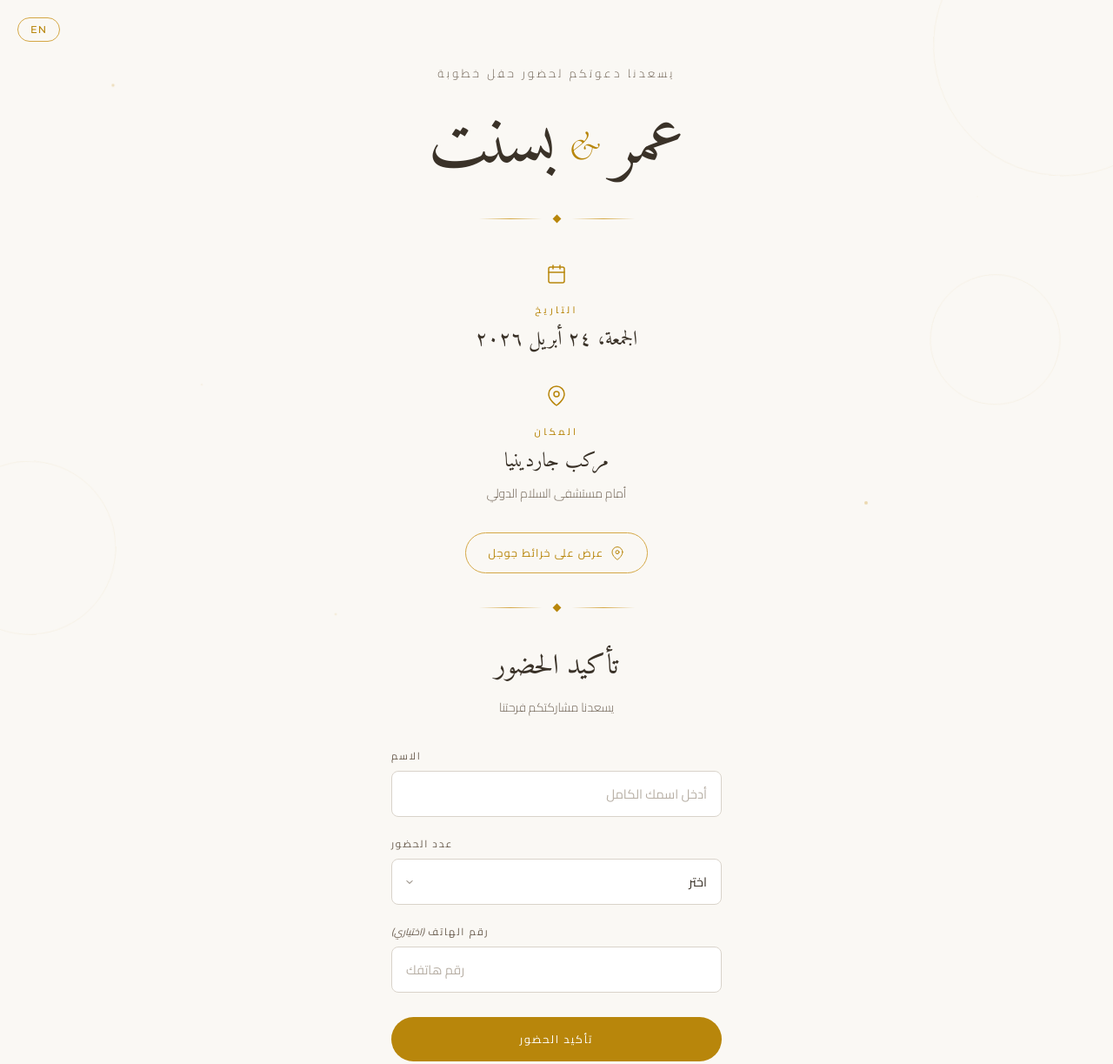
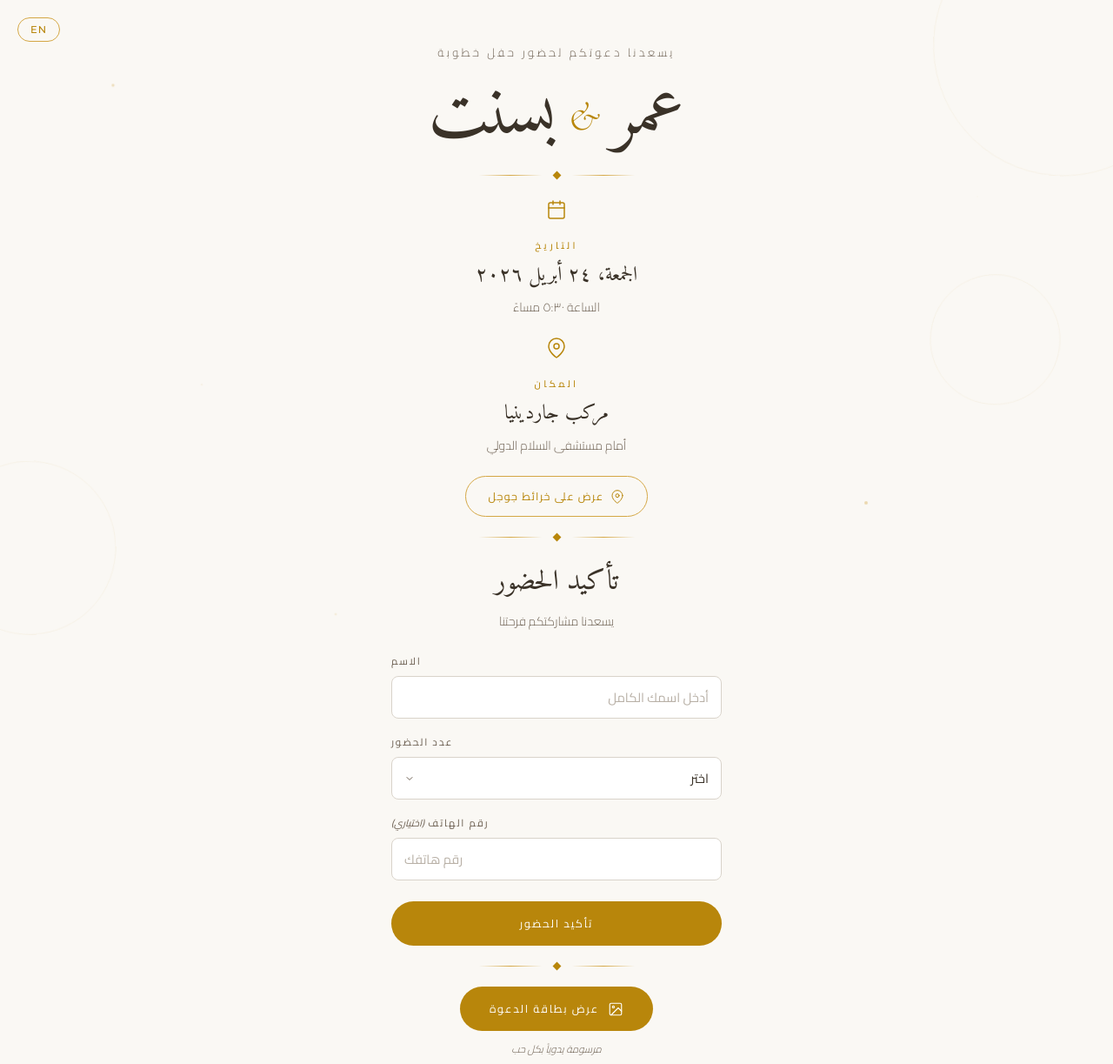
Before and after one commit to OmarAhmed-A/Engagement, a website built with Vite: page index.html in a window 1280 px wide. Shown: the top 1223 px of the page at 87% size. Built offline with nearby package versions, Linux system fonts and the light colour scheme; files whose address does not match are found by name.

```diff
--- a/index.html
+++ b/index.html
@@ -44,6 +44,7 @@
         <svg class="icon" viewBox="0 0 24 24" fill="none" stroke="currentColor" stroke-width="1.5" stroke-linecap="round" stroke-linejoin="round"><rect x="3" y="4" width="18" height="18" rx="2"/><line x1="16" y1="2" x2="16" y2="6"/><line x1="8" y1="2" x2="8" y2="6"/><line x1="3" y1="10" x2="21" y2="10"/></svg>
         <p class="label" data-i18n="dateLabel">التاريخ</p>
         <p class="value" data-i18n="dateValue">الجمعة، ٢٤ أبريل ٢٠٢٦</p>
+        <p class="sub" data-i18n="dateTime">الساعة ٥:٣٠ مساءً</p>
       </div>
 
       <div class="card">
@@ -53,7 +54,7 @@
         <p class="sub" data-i18n="locSub">أمام مستشفى السلام الدولي</p>
       </div>
 
-      <a href="https://www.google.com/maps/search/Gardenia+Boat+Salam+International+Hospital" target="_blank" rel="noopener" class="btn-outline fade-up d4">
+      <a href="https://maps.app.goo.gl/PSGtNuqLQCbVDHnX8" target="_blank" rel="noopener" class="btn-outline fade-up d4">
         <svg width="16" height="16" viewBox="0 0 24 24" fill="none" stroke="currentColor" stroke-width="1.5" stroke-linecap="round" stroke-linejoin="round"><path d="M21 10c0 7-9 13-9 13s-9-6-9-13a9 9 0 0 1 18 0z"/><circle cx="12" cy="10" r="3"/></svg>
         <span data-i18n="mapLink">عرض على خرائط جوجل</span>
       </a>
--- a/src/main.ts
+++ b/src/main.ts
@@ -8,6 +8,7 @@ const i18n: Record<string, Record<string, string>> = {
     name2: "بسنت",
     dateLabel: "التاريخ",
     dateValue: "الجمعة، ٢٤ أبريل ٢٠٢٦",
+    dateTime: "الساعة ٥:٣٠ مساءً",
     locLabel: "المكان",
     locValue: "مركب جاردينيا",
     locSub: "أمام مستشفى السلام الدولي",
@@ -38,6 +39,7 @@ const i18n: Record<string, Record<string, string>> = {
     name2: "Basant",
     dateLabel: "Date",
     dateValue: "Friday, April 24, 2026",
+    dateTime: "at 5:30 PM",
     locLabel: "Location",
     locValue: "Gardenia Boat",
     locSub: "In front of Salam International Hospital",
--- a/src/style.css
+++ b/src/style.css
@@ -135,12 +135,12 @@ body {
   z-index: 1;
   max-width: 620px;
   margin: 0 auto;
-  padding: 72px 28px 56px;
+  padding: 48px 28px 40px;
   text-align: center;
 }
 
 /* ── Hero ───────────────────────────────────────── */
-.hero { margin-bottom: 48px; }
+.hero { margin-bottom: 24px; }
 
 .tagline {
   font-size: 0.82rem;
@@ -148,7 +148,7 @@ body {
   text-transform: uppercase;
   color: var(--text-light);
   font-weight: 300;
-  margin-bottom: 28px;
+  margin-bottom: 18px;
 }
 
 .names {
@@ -185,7 +185,7 @@ body {
   align-items: center;
   justify-content: center;
   gap: 14px;
-  margin: 36px 0;
+  margin: 20px 0;
 }
 .line {
   width: 72px;
@@ -201,9 +201,9 @@ body {
 }
 
 /* ── Details ────────────────────────────────────── */
-.details { margin-bottom: 8px; }
+.details { margin-bottom: 4px; }
 
-.card { margin-bottom: 32px; }
+.card { margin-bottom: 22px; }
 
 .icon {
   width: 24px;
@@ -296,13 +296,13 @@ body {
 }
 
 /* ── RSVP ───────────────────────────────────────── */
-.rsvp { margin-bottom: 16px; }
+.rsvp { margin-bottom: 8px; }
 
 .section-title {
   font-family: "Amiri", "Cormorant Garamond", serif;
   font-size: 2rem;
   font-weight: 400;
-  margin-bottom: 6px;
+  margin-bottom: 4px;
 }
 
 [lang="en"] .section-title {
@@ -313,7 +313,7 @@ body {
   font-size: 0.88rem;
   color: var(--text-light);
   font-weight: 300;
-  margin-bottom: 32px;
+  margin-bottom: 22px;
 }
 
 .form {
@@ -323,7 +323,7 @@ body {
 }
 
 .field {
-  margin-bottom: 20px;
+  margin-bottom: 16px;
 }
 
 .field label {
@@ -346,7 +346,7 @@ body {
 .field input,
 .field select {
   width: 100%;
-  padding: 12px 16px;
+  padding: 10px 14px;
   border: 1px solid var(--input-border);
   border-radius: 8px;
   background: var(--input-bg);
@@ -398,7 +398,7 @@ body {
 .msg {
   max-width: 380px;
   margin: 0 auto;
-  padding: 32px 20px;
+  padding: 24px 20px;
   border-radius: 12px;
   text-align: center;
 }
@@ -433,7 +433,7 @@ body {
 .msg-err .msg-body { color: var(--err-body); }
 
 /* ── Art section ────────────────────────────────── */
-.art { margin-bottom: 48px; }
+.art { margin-bottom: 28px; }
 .art-note {
   margin-top: 10px;
   font-size: 0.74rem;
@@ -518,7 +518,7 @@ body {
 
 /* ── Responsive ─────────────────────────────────── */
 @media (max-width: 480px) {
-  .page { padding: 56px 20px 44px; }
+  .page { padding: 40px 20px 32px; }
   .names { gap: 8px; }
   .line { width: 48px; }
 }
```
Also changed, not shown: public/invitation-art.jpg (added).
